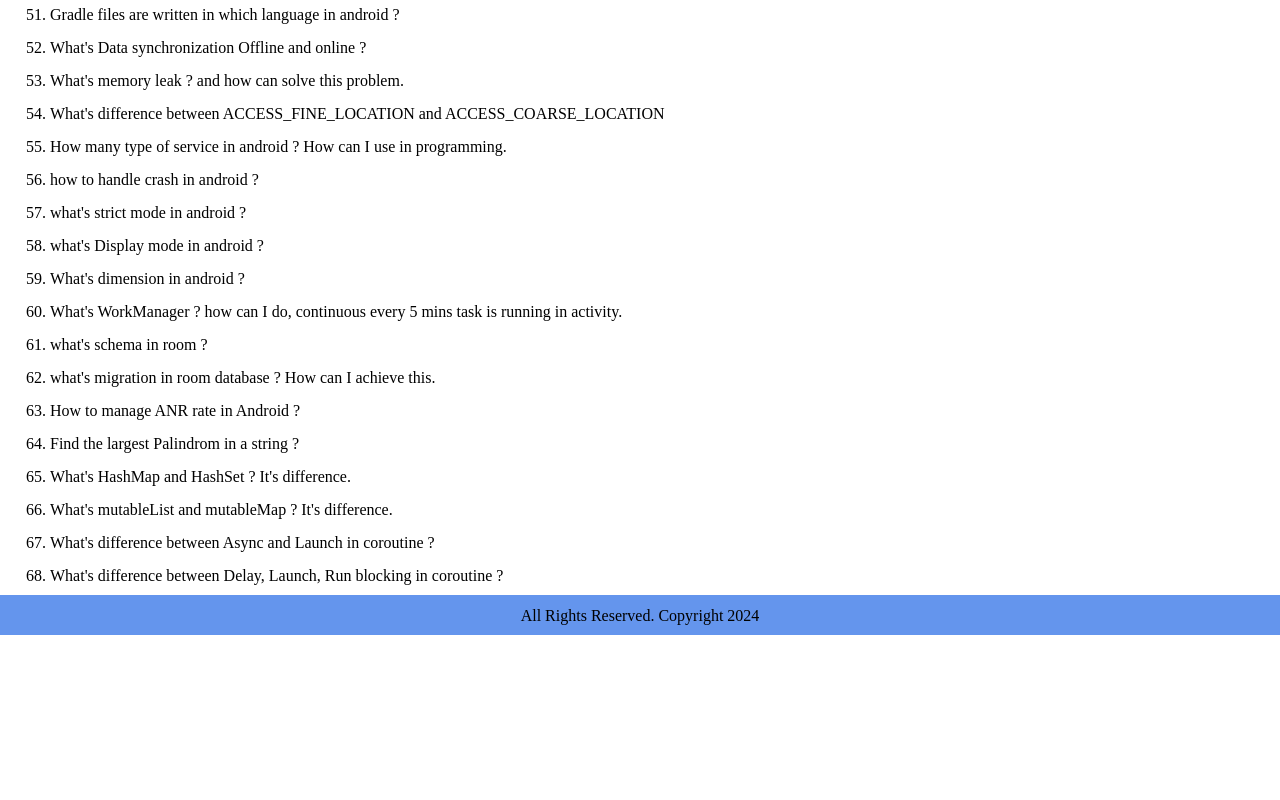
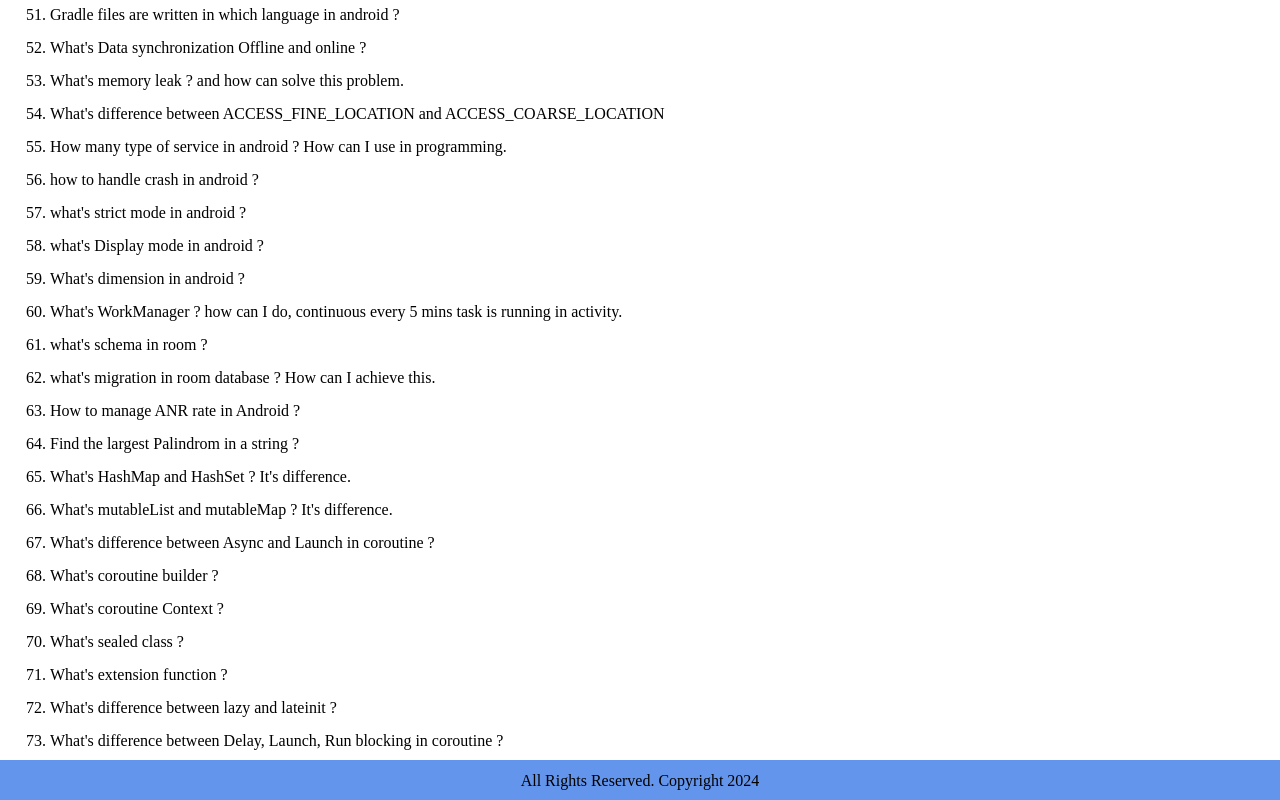
Before and after one commit to Chit1998/Interview-Questions, a plain HTML site: page index.html in a window 1280 px wide. Shown: the part 1749-2549 px from the top of the page. Before the commit the page ends 2384 px from the top, so only its background shows below. Drawn offline with Linux system fonts and the light colour scheme.

Commit message:
new questions

```diff
--- a/index.html
+++ b/index.html
@@ -154,6 +154,11 @@
                 <li><p>What's HashMap and HashSet ? It's difference. </p></li>
                 <li><p>What's mutableList and mutableMap ? It's difference.</p></li>
                 <li><p>What's difference between Async and Launch in coroutine ?</p></li>
+                <li><p>What's coroutine builder ?</p></li>
+                <li><p>What's coroutine Context ?</p></li>
+                <li><p>What's sealed class ?</p></li>
+                <li><p>What's extension function ?</p></li>
+                <li><p>What's difference between lazy and lateinit ?</p></li>
                 <li><p>What's difference between Delay, Launch, Run blocking in coroutine ?</p></li>
             </ol>
         </div>
```
